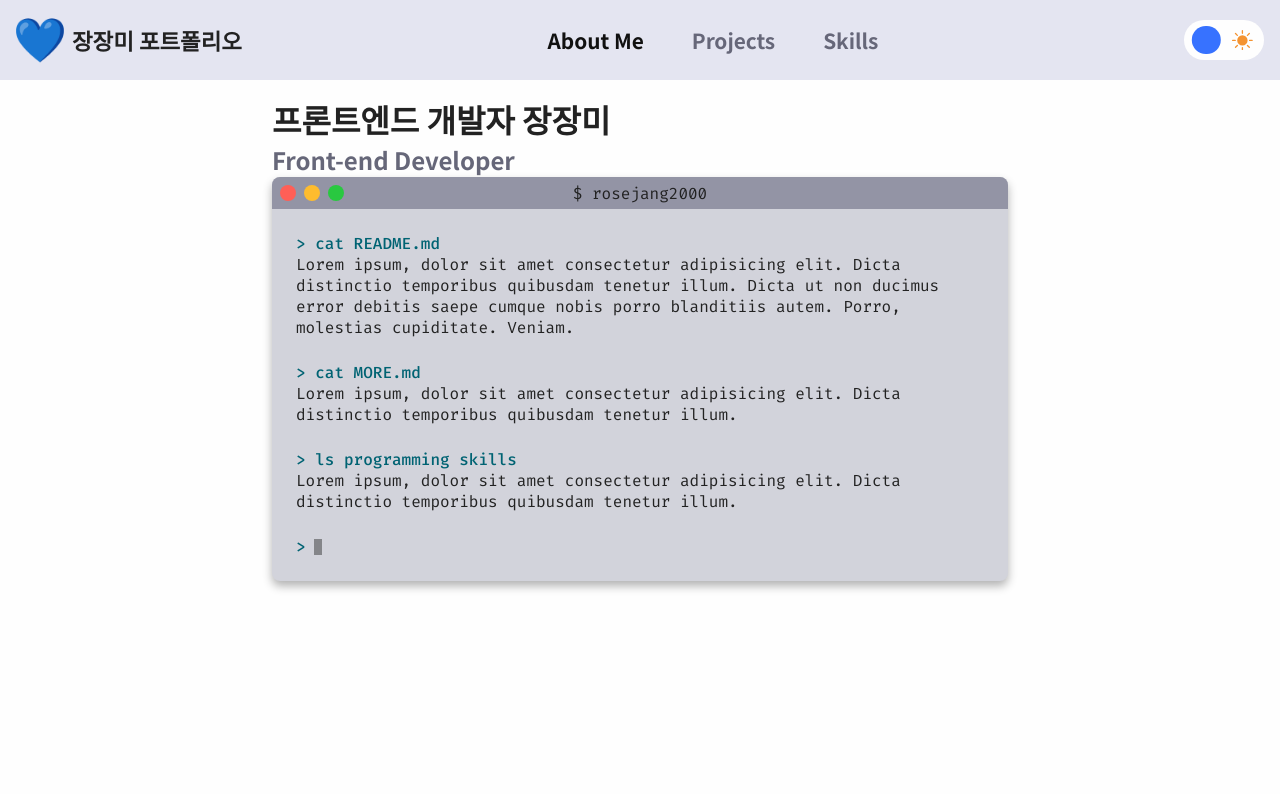
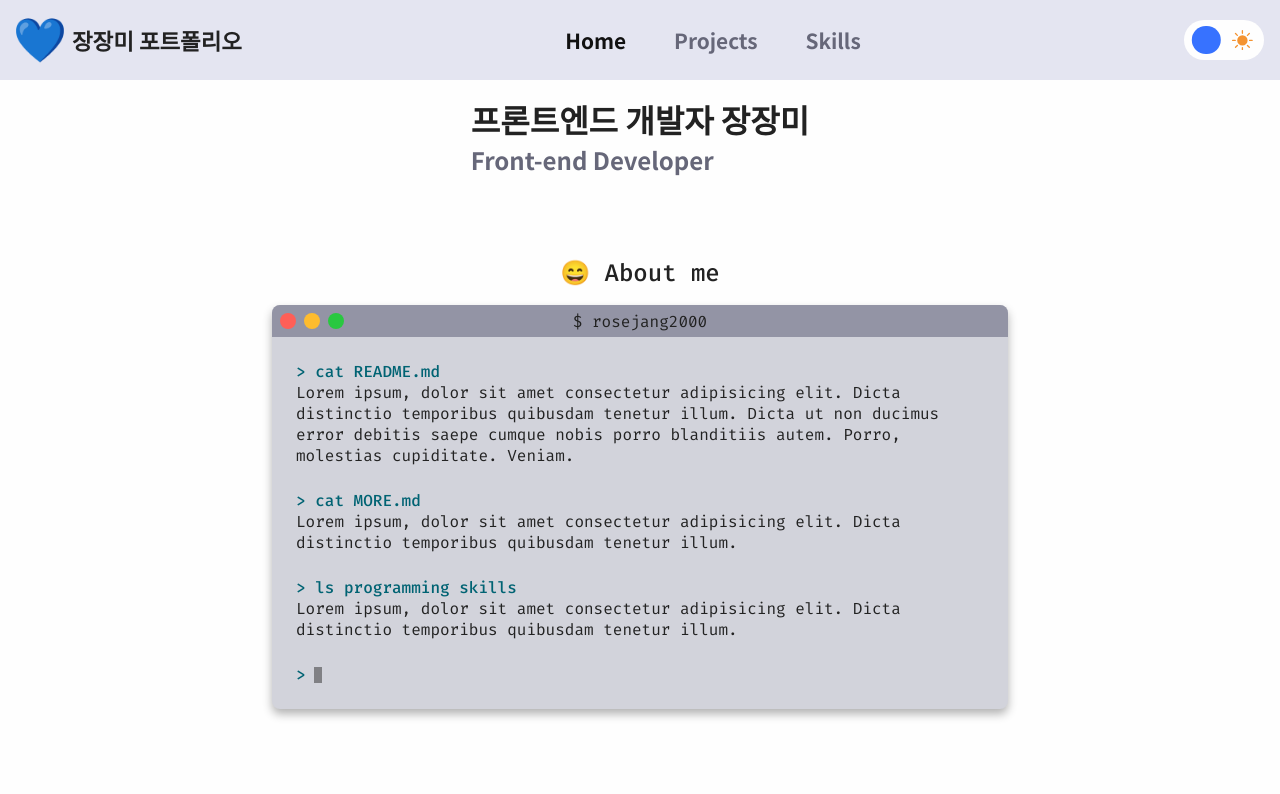
Before and after one commit to RoseJang2000/rosejang2000-portfolio, a React (Vite) app: page / in a window 1280 px wide. Shown: the top 794 px of the page. Built offline with nearby package versions, Linux system fonts and the light colour scheme.

Commit message:
:truck: rename : DescBox -> AboutMe 수정

```diff
--- a/src/components/Home/DescBox.tsx
+++ b/src/components/Home/AboutMe.tsx
@@ -1,8 +1,8 @@
 import styled, { keyframes } from 'styled-components';
 
-const DescBox = () => {
+const AboutMe = () => {
   return (
-    <DescBoxContainer>
+    <AboutMeContainer>
       <div className="bar">
         <div className="circle circle-1"></div>
         <div className="circle circle-2"></div>
@@ -31,7 +31,7 @@ const DescBox = () => {
           &gt; <span className="cursor"></span>
         </p>
       </div>
-    </DescBoxContainer>
+    </AboutMeContainer>
   );
 };
 
@@ -44,7 +44,7 @@ const blink = keyframes`
   }
 `;
 
-const DescBoxContainer = styled.div`
+const AboutMeContainer = styled.div`
   width: 46rem;
   border-radius: 0.5rem;
   box-shadow: 0px 5px 10px rgba(0, 0, 0, 0.3);
@@ -63,6 +63,7 @@ const DescBoxContainer = styled.div`
     align-items: center;
     justify-content: center;
     position: relative;
+    cursor: default;
   }
   .circle {
     width: 1rem;
@@ -112,4 +113,4 @@ const DescBoxContainer = styled.div`
   }
 `;
 
-export default DescBox;
+export default AboutMe;
--- a/src/containers/Header.tsx
+++ b/src/containers/Header.tsx
@@ -36,7 +36,7 @@ const Header = ({ theme, setTheme }: HeaderProps) => {
         </Link>
       </div>
       <NavList className={isMenuOpen ? 'open' : 'close'}>
-        <NavLink to={'/'}>About Me</NavLink>
+        <NavLink to={'/'}>Home</NavLink>
         <NavLink to={'/projects'}>Projects</NavLink>
         <NavLink to={'/skills'}>Skills</NavLink>
       </NavList>
--- a/src/pages/Home.tsx
+++ b/src/pages/Home.tsx
@@ -1,5 +1,5 @@
 import styled from 'styled-components';
-import DescBox from '@components/Home/DescBox';
+import AboutMe from '@components/Home/AboutMe';
 
 const Home = () => {
   return (
@@ -8,13 +8,27 @@ const Home = () => {
         <h1 className="title-first">프론트엔드 개발자 장장미</h1>
         <h2 className="title-second">Front-end Developer</h2>
       </div>
-      <DescBox />
+      <h2 className="category-title">😄 About me</h2>
+      <AboutMe />
+      <h2 className="category-title">💌 Contact me</h2>
     </HomeContainer>
   );
 };
 
 const HomeContainer = styled.div`
-  /* width: 100%; */
+  width: 100%;
+  display: flex;
+  flex-direction: column;
+  align-items: center;
+
+  .category-title {
+    font-family: 'Fira Code', monospace, 'Noto Sans KR', sans-serif;
+    font-weight: 500;
+    color: ${(props) => props.theme.colors.titleColor};
+    margin-top: 5rem;
+    margin-bottom: 1rem;
+    font-size: 1.5rem;
+  }
 `;
 
 export default Home;
```
